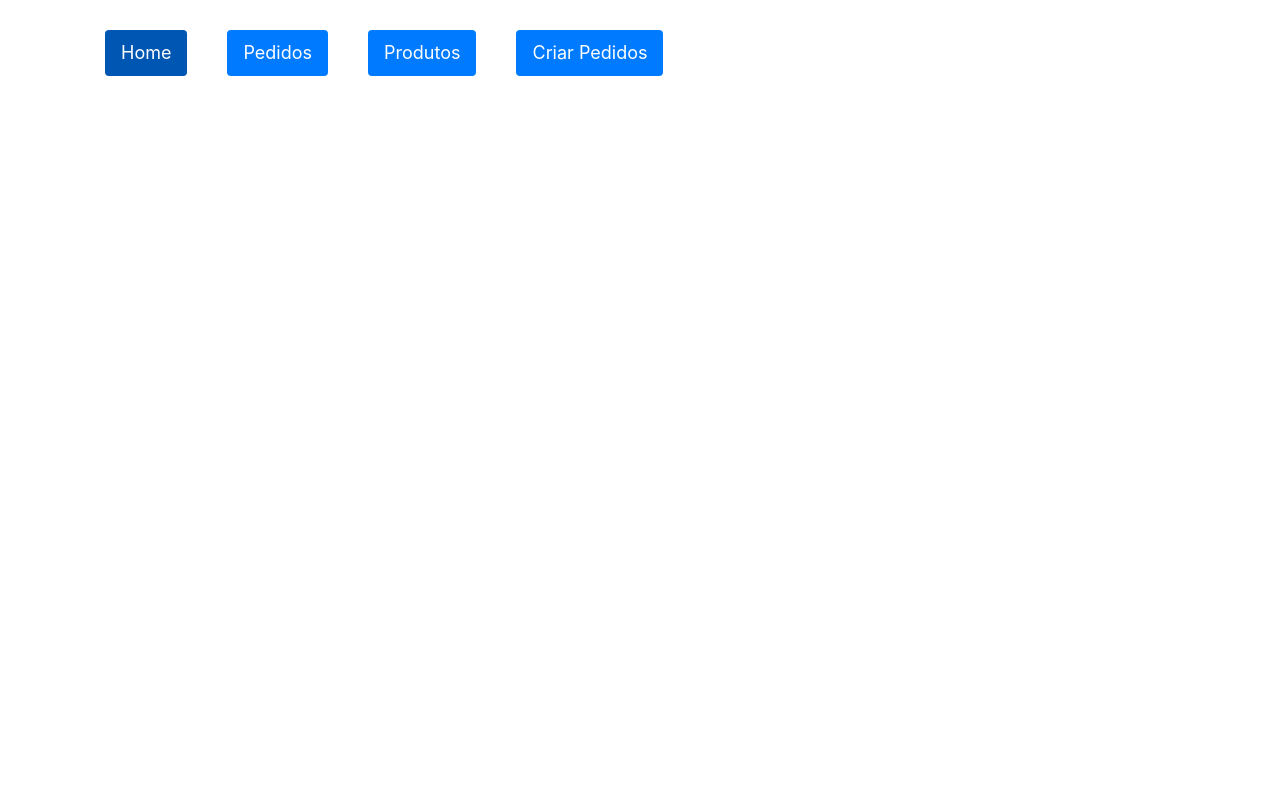
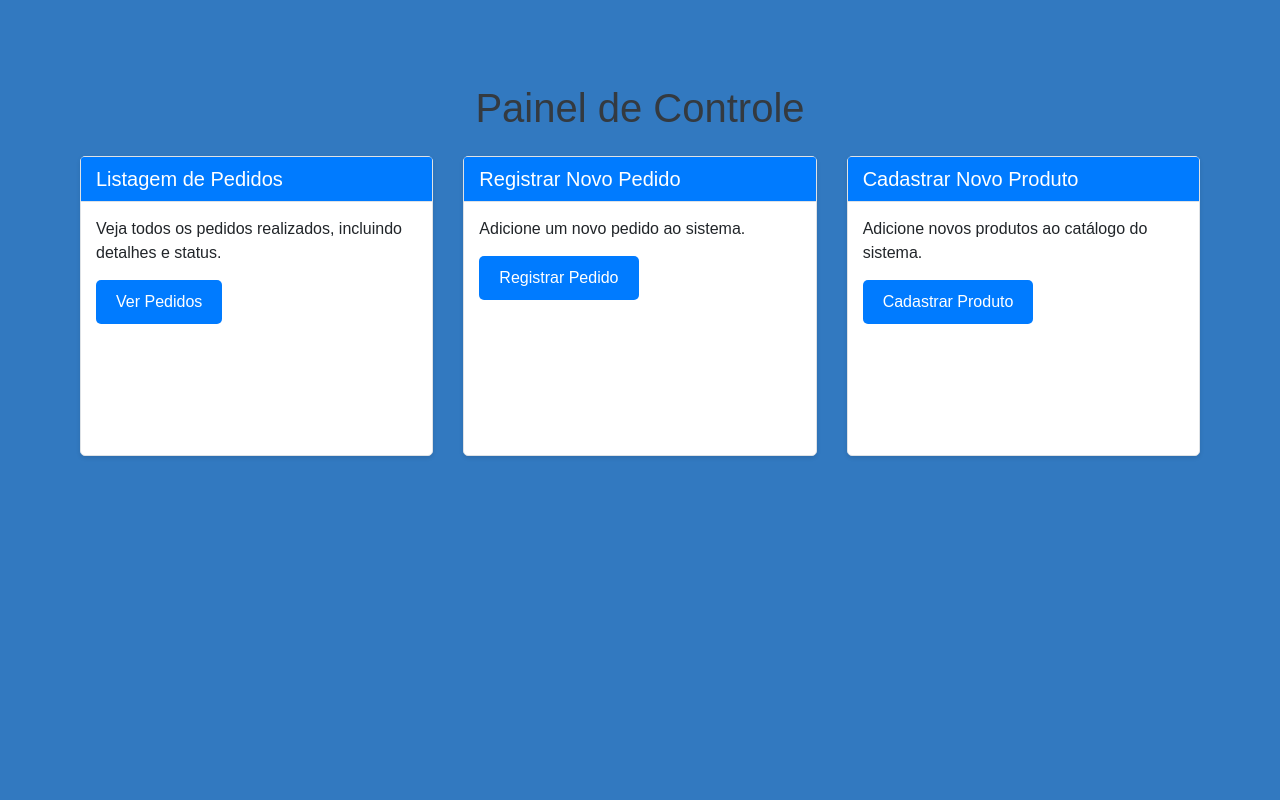
Before and after one commit to ClaudioMatheusDev/Sistema-Gest-o-Pedidos-MVC, a PHP site: page /index.php in a window 1280 px wide. Run offline with PHP 8.4, Linux system fonts and the light colour scheme.

Commit message:
Site finsih

```diff
--- a/mvcFai/CSS/styles.css
+++ b/mvcFai/CSS/styles.css
@@ -1,5 +1,31 @@
+body {
+    font-family: Arial, sans-serif;
+    background-color: #3279c0;
+    margin: 0;
+    padding: 0;
+}
+
+/* Container principal */
+.container {
+    max-width: 1200px;
+    margin: 0 auto;
+    padding: 20px;
+}
+
+/* Título principal */
+h1 {
+    color: #343a40;
+    text-align: center;
+    margin-bottom: 40px;
+}
+
+
+
+
+
+/* Navegação */
 .nav-item {
-font-size: 18px;
+    font-size: 18px;
     padding: 10px 20px;
     height: 100px;
     line-height: 30px;
@@ -9,15 +35,18 @@ font-size: 18px;
     color: #fff;
     background-color: #007bff;
     border-radius: 0.25rem;
-
 }
 
 .nav-pills .nav-link.active {
     background-color: #0056b3;
 }
+
+/* Container principal */
 .container {
     margin-top: 20px;
 }
+
+/* Tabelas */
 .table {
     width: 100%;
     margin-bottom: 1rem;
@@ -44,6 +73,7 @@ font-size: 18px;
 .table-striped tbody tr:nth-of-type(odd) {
     background-color: rgba(0, 0, 0, 0.05);
 }
+
 .table thead th {
     background-color: #f8f9fa;
     color: #495057;
@@ -53,6 +83,7 @@ font-size: 18px;
     background-color: rgba(0, 0, 0, 0.075);
 }
 
+/* Mensagens */
 .error-message {
     color: red;
     font-weight: bold;
@@ -62,3 +93,52 @@ font-size: 18px;
     color: green;
     font-weight: bold;
 }
+
+/* Cartões */
+.card {
+    border: 1px solid #dee2e6;
+    border-radius: 5px;
+    box-shadow: 0 2px 4px rgba(0, 0, 0, 0.1);
+    margin-bottom: 20px;
+    height: 300px; /* Altura fixa para todos os cartões */
+    display: flex;
+    flex-direction: column;
+    justify-content: space-between;
+}
+
+.card-header {
+    background-color: #007bff;
+    color: white;
+    padding: 10px 15px;
+    border-bottom: 1px solid #dee2e6;
+    border-top-left-radius: 5px;
+    border-top-right-radius: 5px;
+}
+
+.card-title {
+    margin: 0;
+}
+
+.card-body {
+    padding: 15px;
+    flex-grow: 1;
+}
+
+.card-text {
+    margin-bottom: 15px;
+}
+
+/* Botões */
+.btn-primary {
+    background-color: #007bff;
+    border: none;
+    color: white;
+    padding: 10px 20px;
+    text-decoration: none;
+    border-radius: 5px;
+    transition: background-color 0.3s;
+}
+
+.btn-primary:hover {
+    background-color: #0056b3;
+}
--- a/mvcFai/View/view.php
+++ b/mvcFai/View/view.php
@@ -5,22 +5,52 @@ class View{
   // HEADER NAV
   public function render_header() {
     echo "
-  <ul class='nav nav-pills'>
-  <li class='nav-item'>
-    <a class='nav-link active' aria-current='page' href='index.php'>Home</a>
-  </li>
-  <li class='nav-item'>
-    <a class='nav-link' href='listagem_pedidos.php'>Pedidos</a>
-  </li>
-  <li class='nav-item'>
-    <a class='nav-link' href='registra_itens.php'>Produtos</a>
-  </li>
-  <li class='nav-item'>
-    <a class='nav-link' href='solicita_pedido.php'>Criar Pedidos</a>
-  </li>
-</ul>
+    <div class='container mt-4'>
+        <h1 class='mb-4'>Painel de Controle</h1>
+
+        <div class='row'>
+            <div class='col-md-4'>
+                <div class='card'>
+                    <div class='card-header'>
+                        <h5 class='card-title'>Listagem de Pedidos</h5>
+                    </div>
+                    <div class='card-body'>
+                        <p class='card-text'>Veja todos os pedidos realizados, incluindo detalhes e status.</p>
+                        <a href='listagem_pedidos.php' class='btn btn-primary'>Ver Pedidos</a>
+                    </div>
+                </div>
+            </div>
+
+            <div class='col-md-4'>
+                <div class='card'>
+                    <div class='card-header'>
+                        <h5 class='card-title'>Registrar Novo Pedido</h5>
+                    </div>
+                    <div class='card-body'>
+                        <p class='card-text'>Adicione um novo pedido ao sistema.</p>
+                        <a href='solicita_pedido.php' class='btn btn-primary'>Registrar Pedido</a>
+                    </div>
+                </div>
+            </div>
+
+            <div class='col-md-4'>
+                <div class='card'>
+                    <div class='card-header'>
+                        <h5 class='card-title'>Cadastrar Novo Produto</h5>
+                    </div>
+                    <div class='card-body'>
+                        <p class='card-text'>Adicione novos produtos ao catálogo do sistema.</p>
+                        <a href='registra_itens.php' class='btn btn-primary'>Cadastrar Produto</a>
+                    </div>
+                </div>
+            </div>
+        </div>
+    </div>
     ";
 }
+
+
+
 
  // HEADER NAV
 
@@ -118,56 +148,52 @@ public function form_solicitaPedi($conn) { // PAGINA SOLICITA_PEDIDOS.PHP
   echo "<h2>Registrar um Novo Pedido</h2>";
 echo "<form method='post' action=''>";
 echo "<div class='form-group'>";
-  echo "<label for='item_pedido'>Nome do Produto:</label>";
-  echo "<input type='text' class='form-control' id='nome_item' name='nome_item' required>";
+echo "<label for='produto'>Nome do Produto:</label>";
+echo "<input type='text' class='form-control' id='produto' name='produto' required>";
 echo "</div>";
 echo "<div class='form-group'>";
 echo "<label for='quantidade'>Quantidade:</label>";
 echo "<input type='number' class='form-control' id='quantidade' name='quantidade' min='1' required>";
 echo "</div>";
 echo "<div class='form-group'>";
-  echo "<label for='id_cliente'>ID cliente:</label>";
-  echo "<input type='text' class='form-control' id='id_cliente' name='idDocliente' required>";
+echo "<label for='pedido_id'>ID do Cliente:</label>";
+echo "<input type='text' class='form-control' id='id_cliente' name='id_cliente' required>";
 echo "</div>";
 echo "<button type='submit' name='btn-registrapedidos' class='btn btn-primary'>Adicionar Produto</button>";
 echo "</form>";
 
+$db = new Database();
+$conn = $db->connect();
 
 if(isset($_POST['btn-registrapedidos'])){
-    if(isset($_POST["nome_item"]) && isset($_POST["quantidade"]) && isset($_POST["id_cliente"])){
-        $nameItem = $_POST["nome_item"];
+  if(isset($_POST["produto"]) && isset($_POST["quantidade"]) && isset($_POST["id_cliente"])){
+      $nameItem = $_POST["produto"];
       $qteItem = $_POST["quantidade"];
       $idCliente = $_POST["id_cliente"];
 
       if($conn){
           try{
-      $query = "INSERT INTO pedido (cliente_id, data_ocorrencia) VALUES (:idCliente, CURDATE())";
+              // Inserir novo item do pedido
+              $query = "INSERT INTO itens_do_pedido (id, pedido_id, produto, quantidade) VALUES (NULL, :id_cliente, :produto, :quantidade)";
               $stmt = $conn->prepare($query);
-      $stmt->bindParam(':idCliente', $idCliente);
+              $stmt->bindParam(':id_cliente', $idCliente);
+              $stmt->bindParam(':produto', $nameItem);
+              $stmt->bindParam(':quantidade', $qteItem);
               $stmt->execute();
 
-      $pedidoId = $conn->lastInsertId();
-
-      $query_itens = "INSERT INTO itens_do_pedido (pedido_id, produto, quantidade) VALUES (:pedidoId, :itemNome, :qteItens)";
-
-      $stmt_itens = $conn->prepare($query_itens);
-      $stmt_itens->bindParam(':pedidoId', $pedidoId);
-      $stmt_itens->bindParam(':itemNome', $nameItem);
-      $stmt_itens->bindParam(':qteItens', $qteItem);
-      $stmt_itens->execute();
-
               echo "Produto cadastrado com sucesso! <br>";
-                echo "<a href='solicita_pedido.php'>Ir para a pagina de solicitar pedido</a>";
-    }catch (PDOException $e) {
+              echo "<a href='registra_itens.php'>Voltar para a lista de produtos</a>";
+          } catch (PDOException $e) {
               echo "Erro: " . $e->getMessage();
           }
-  }  else {
+      } else {
           echo "Falha na conexão.";
       }
-}else {
+  } else {
       echo "Campos do formulário não foram preenchidos.";
   }
-}
+}//CADASTRAR NOVO PRODUTO NO BANCO DE DADOS
+
 
 }// PAGINA SOLICITA_PEDIDOS.PHP
 
```
Also changed, not shown: mvcFai/informa_tec.sql (renamed from mvcFai/mecanica_cl.sql, +14 -6 lines), 1 other file. Lines whose indentation alone changed are shown as unchanged.
